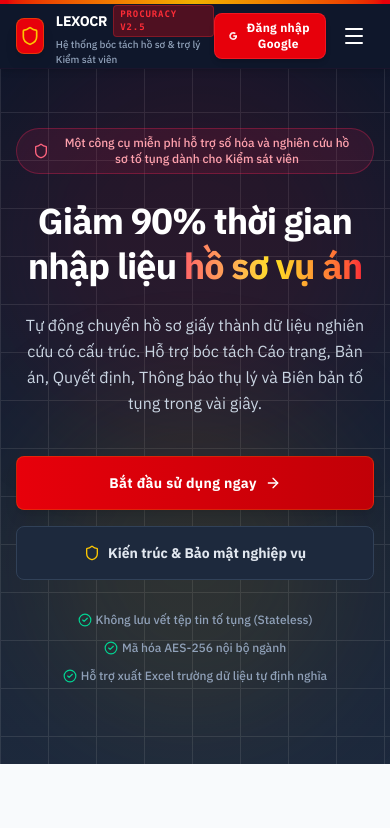
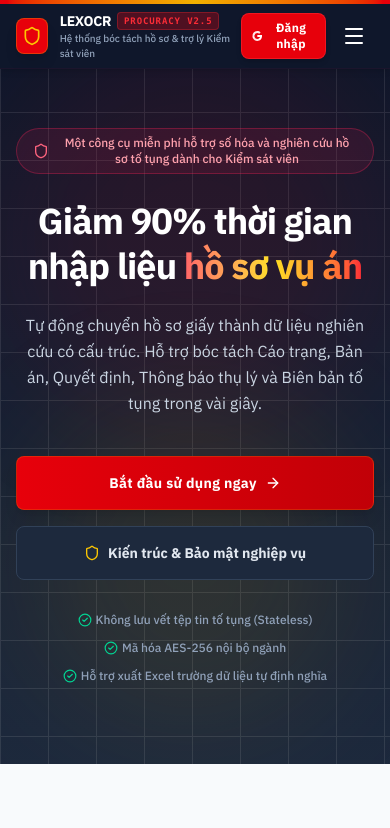
Before and after one commit to ruabien/gemini-ocr-cloudflare, a React (Vite) app: page / in a window 390 px wide. Shown: the top 828 px of the page. Built offline with nearby package versions, Linux system fonts and the light colour scheme; no server answers.

Commit message:
toi uu mobile

```diff
--- a/src/components/Navbar.tsx
+++ b/src/components/Navbar.tsx
@@ -207,7 +207,7 @@ export default function Navbar({ activeTab, setActiveTab, membershipRole }: Navb
             ) : (
               <button
                 onClick={handleLogin}
-                className="bg-red-600 hover:bg-red-700 text-white px-3.5 py-1.5 rounded-lg text-xs font-bold tracking-wide flex items-center space-x-2 border border-red-500/50 shadow-md transition-all cursor-pointer"
+                className="bg-red-600 hover:bg-red-700 text-white px-2.5 py-1.5 md:px-3.5 rounded-lg text-xs font-bold tracking-wide flex items-center space-x-1 md:space-x-2 border border-red-500/50 shadow-md transition-all cursor-pointer"
               >
                 <svg className="h-3.5 w-3.5 fill-current text-white" viewBox="0 0 24 24">
                   <path d="M22.56 12.25c0-.78-.07-1.53-.2-2.25H12v4.26h5.92c-.26 1.37-1.04 2.53-2.21 3.31v2.77h3.57c2.08-1.92 3.28-4.74 3.28-8.09z"/>
@@ -215,7 +215,8 @@ export default function Navbar({ activeTab, setActiveTab, membershipRole }: Navb
                   <path d="M5.84 14.09c-.22-.66-.35-1.36-.35-2.09s.13-1.43.35-2.09V7.06H2.18C1.43 8.55 1 10.22 1 12s.43 3.45 1.18 4.94l2.85-2.22c-.87-2.6-2.6-4.53-5.67-4.53z" fillOpacity="0.9"/>
                   <path d="M12 5.38c1.62 0 3.06.56 4.21 1.64l3.15-3.15C17.45 2.09 14.97 1 12 1 7.7 1 3.99 3.47 2.18 7.06l3.66 2.84c.87-2.6 3.3-4.53 6.16-4.53z" fillOpacity="0.9"/>
                 </svg>
-                <span>Đăng nhập Google</span>
+                <span className="hidden md:inline">Đăng nhập Google</span>
+                <span className="inline md:hidden">Đăng nhập</span>
               </button>
             )}
           </div>
--- a/src/components/OcrEditor.tsx
+++ b/src/components/OcrEditor.tsx
@@ -336,16 +336,11 @@ useEffect(() => {
     }
   };
 
-  // Copy All (Pro only)
+  // Copy All (Free for everyone)
   const handleCopyAll = async () => {
     if (!user) {
       setLoginFeatureName("Sao chép tất cả nội dung (Copy All)");
       setShowLoginPrompt(true);
-      return;
-    }
-    if (membershipRole !== "Pro") {
-      setUpgradeFeature("Sao chép tất cả nội dung (Copy All)");
-      setShowUpgradeModal(true);
       return;
     }
 
@@ -530,14 +525,10 @@ useEffect(() => {
 
           <button
             onClick={handleCopyAll}
-            className={`px-3 py-2 sm:py-1.5 rounded-lg text-xs font-bold flex items-center justify-center space-x-1.5 shadow-sm min-h-[40px] sm:min-h-0 transition-all ${
-              membershipRole === "Pro"
-                ? "bg-indigo-600 hover:bg-indigo-700 text-white border border-transparent"
-                : "bg-indigo-50 hover:bg-indigo-100 text-indigo-700 border border-indigo-200"
-            }`}
+            className="px-3 py-2 sm:py-1.5 rounded-lg text-xs font-bold flex items-center justify-center space-x-1.5 shadow-sm min-h-[40px] sm:min-h-0 transition-all bg-indigo-600 hover:bg-indigo-700 text-white border border-transparent"
           >
             {isCopied ? <Check className="h-4 w-4 flex-shrink-0" /> : <Copy className="h-4 w-4 flex-shrink-0" />}
-            <span className="truncate">{isCopied ? "Đã copy" : membershipRole === "Pro" ? "Copy All" : "Copy PRO"}</span>
+            <span className="truncate">{isCopied ? "Đã copy" : "Copy All"}</span>
           </button>
 
           <button
```
